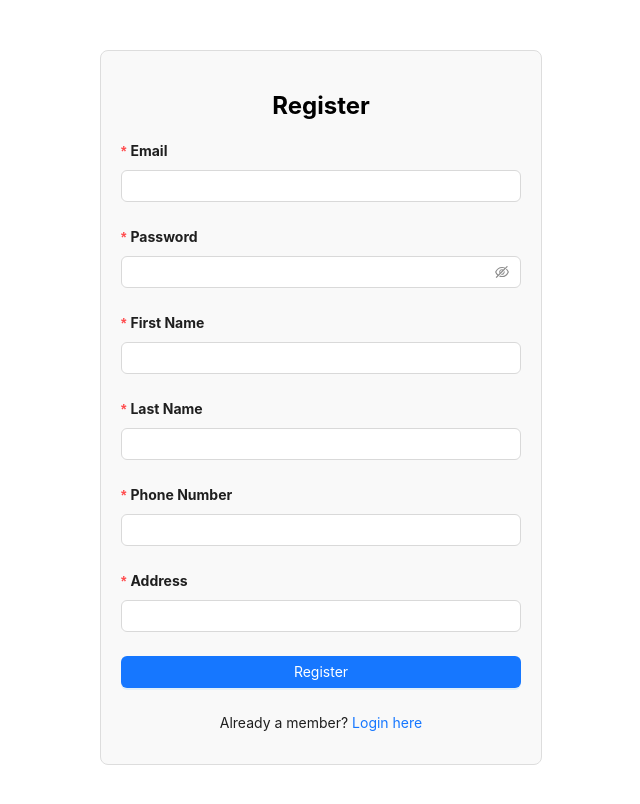
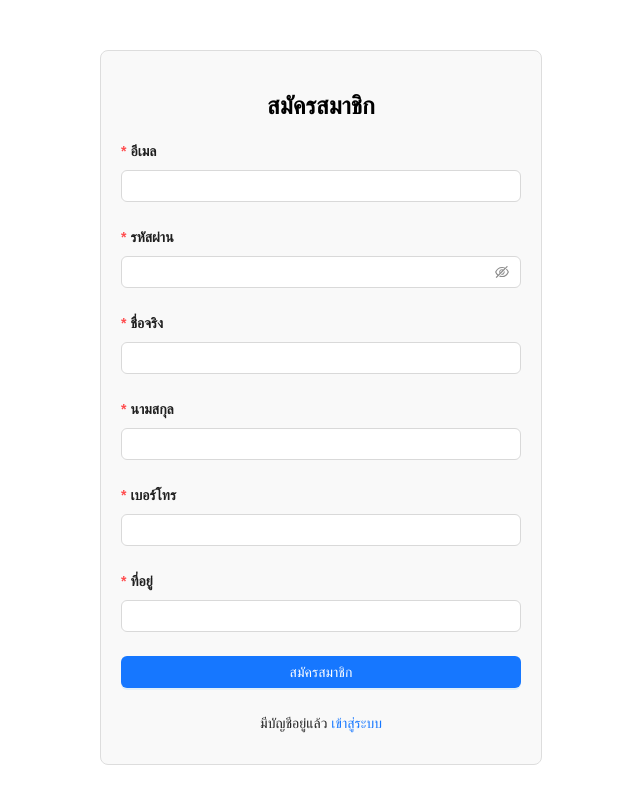
Before and after one commit to kobekung/front-swap, a React (Create React App) app: page /register in a window 1280 px wide. Shown: the top 804 px of the page, without its empty margins (319-959 px from the left). Built offline with nearby package versions, Linux system fonts and the light colour scheme.

Commit message:
thai words

```diff
--- a/src/components/FollowersSection.jsx
+++ b/src/components/FollowersSection.jsx
@@ -4,7 +4,7 @@ import '../css/FollowersSection.css';
 const FollowersSection = ({ followers, handleProfileClick }) => {
   return (
     <div className="followers-section">
-      <h2>Followers</h2>
+      <h2>ผู้ติดตาม</h2>
       <ul className="followers-list">
         {followers.map((follower) => (
           <li key={follower.id} className="follower-item" onClick={() => handleProfileClick(follower.id)}>
--- a/src/components/Header.jsx
+++ b/src/components/Header.jsx
@@ -9,7 +9,7 @@ const Header = ({ searchProduct, handleSearchChange, handleCategoryChange, categ
     <header className="header">
       <img
         className="logo"
-        src="https://cdn.gencraft.com/prod/user/40a3fc59-033c-422d-8852-277e603ed706/b7156f5d-fcd8-43e1-b972-fd2516e84059/image/image1_0.jpg?Expires=1726712452&Signature=Fk0FmdQh~4F6EEj5vfKe-2vsbtWzY7VodX10-NAzWoid~AhqakMOZl3STkz32q9TZgCcNcAo8ClEKKkumMND~raQQOjD7ecftC0olWIdtwzwouNxwX~ChHo49J6uopL7RUdv19hzoIoY8CHUDdv1fwOqPEGmQjjS1JdKOPZmF5WFNTcDoqqFDUFMQGgBAMq2gAWEvlxRF6yYaQPSBZkdNotbOiYE1DIRwqKAq3bMMEpuEdbgmTophvJeuHlPwzROyiENRIg2cJmpfRFlSQP~CtwHJYfr7J-Wl67pLcocEKT02qVDrAagaXzEl2mtHROKAaQ7sK-rFisXoWmDXd~~sw__&Key-Pair-Id=K3RDDB1TZ8BHT8"
+        src="https://images.scalebranding.com/stylish-cool-wolf-logo-b993bf0f-1bea-4f1f-8687-aa1a2f24c204.jpg"
         alt="Switch Swap"
       />
       <input
--- a/src/components/ProductForm.jsx
+++ b/src/components/ProductForm.jsx
@@ -66,6 +66,7 @@ const ProductForm = ({ userId, onClose }) => {
             message.error('Failed to create product.');
         } finally {
             setLoading(false);
+            window.location.reload();
         }
     };
 
--- a/src/components/ProductsSection.jsx
+++ b/src/components/ProductsSection.jsx
@@ -74,12 +74,15 @@ const ProductsSection = ({
             hoverable
             style={{ margin: '16px 0' }}
             cover={
+              <div>
                 <img
                   src={product.image || '/default-product.png'}
                   alt={product.name}
                   onClick={() => handleProductClick(product.id)}
                   style={{ cursor: 'pointer', width: '300px', height: '300px', objectFit: 'cover', display: 'block', margin: '0 auto' }}
                 />
+                <div style={{ textAlign: 'center', fontSize: '16px', fontWeight: 'bold', marginTop: '5px' }}>{product.name}</div>
+              </div>
             }
             actions={[
               <Button
@@ -125,7 +128,7 @@ const ProductsSection = ({
                   style={{ cursor: 'pointer' }}
                 />
               }
-              title={product.name}
+              title={product.user.nickname}
               description={
                 <>
                   <div>{new Date(product.createdAt).toLocaleString()}</div>
--- a/src/components/ProfileEditForm.jsx
+++ b/src/components/ProfileEditForm.jsx
@@ -134,12 +134,12 @@ const ProfileEditForm = ({ editForm, handleChange, handleSave, handleEditToggle
       <Row gutter={16}>
         <Col span={12}>
           <Button type="primary" block onClick={handleSave}>
-            Save
+            บันทึก
           </Button>
         </Col>
         <Col span={12}>
           <Button type="default" block onClick={handleEditToggle}>
-            Cancel
+            ยกเลิก
           </Button>
         </Col>
       </Row>
--- a/src/pages/Login.jsx
+++ b/src/pages/Login.jsx
@@ -42,7 +42,7 @@ const Login = () => {
       {error && <Alert message={error} type="error" />}
 
       <Form
-        name="login"
+        name="เข้าสู่ระบบ"
         className="login-form"
         onFinish={handleSubmit}
         initialValues={formData}
@@ -50,7 +50,7 @@ const Login = () => {
         autoComplete="off"
       >
         <Form.Item
-          label="Email"
+          label="อีเมล"
           name="email"
           rules={[{ required: true, message: 'Please enter your email!' }]}
         >
@@ -59,13 +59,13 @@ const Login = () => {
             name="email"
             value={formData.email}
             onChange={handleChange}
-            placeholder="Enter your email"
+            placeholder="ใส่อีเมล"
             aria-label="Email"
           />
         </Form.Item>
 
         <Form.Item
-          label="Password"
+          label="รหัสผ่าน"
           name="password"
           rules={[{ required: true, message: 'Please enter your password!' }]}
         >
@@ -73,24 +73,24 @@ const Login = () => {
             name="password"
             value={formData.password}
             onChange={handleChange}
-            placeholder="Enter your password"
+            placeholder="ใส่รหัสผ่าน"
             aria-label="Password"
           />
         </Form.Item>
 
         <Form.Item>
-          <Checkbox defaultChecked>Remember me</Checkbox>
-          <a href="#!" className="forgot-password-link">Forgot password?</a>
+          <Checkbox defaultChecked>จดจำรหัสผ่าน</Checkbox>
+          <a href="#!" className="forgot-password-link">ลืมรหัสผ่าน?</a>
         </Form.Item>
 
         <Form.Item>
           <Button type="primary" htmlType="submit" block>
-            Sign in
+            เข้าสู่ระบบ
           </Button>
         </Form.Item>
 
         <div className="register-link">
-          Not a member? <a href="/register" className="register-link-anchor">Register here</a>
+          ไม่มีบัญชี? <a href="/register" className="register-link-anchor">สมัครสมาชิก</a>
         </div>
       </Form>
     </div>
--- a/src/pages/Register.jsx
+++ b/src/pages/Register.jsx
@@ -43,7 +43,7 @@ const Register = () => {
 
   return (
     <div className="register-container">
-      <h2>Register</h2>
+      <h2>สมัครสมาชิก</h2>
       <Form
         onFinish={handleSubmit}
         initialValues={formData}
@@ -51,7 +51,7 @@ const Register = () => {
         autoComplete="off"
       >
         <Form.Item
-          label="Email"
+          label="อีเมล"
           name="email"
           rules={[{ required: true, message: 'Please enter your email!' }]}
         >
@@ -65,7 +65,7 @@ const Register = () => {
         </Form.Item>
 
         <Form.Item
-          label="Password"
+          label="รหัสผ่าน"
           name="passwordHash"
           rules={[{ required: true, message: 'Please enter your password!' }]}
         >
@@ -78,7 +78,7 @@ const Register = () => {
         </Form.Item>
 
         <Form.Item
-          label="First Name"
+          label="ชื่อจริง"
           name="firstName"
           rules={[{ required: true, message: 'Please enter your first name!' }]}
         >
@@ -91,7 +91,7 @@ const Register = () => {
         </Form.Item>
 
         <Form.Item
-          label="Last Name"
+          label="นามสกุล"
           name="lastName"
           rules={[{ required: true, message: 'Please enter your last name!' }]}
         >
@@ -104,7 +104,7 @@ const Register = () => {
         </Form.Item>
 
         <Form.Item
-          label="Phone Number"
+          label="เบอร์โทร"
           name="phoneNumber"
           rules={[{ required: true, message: 'Please enter your phone number!' }]}
         >
@@ -118,7 +118,7 @@ const Register = () => {
         </Form.Item>
 
         <Form.Item
-          label="Address"
+          label="ที่อยู่"
           name="address"
           rules={[{ required: true, message: 'Please enter your address!' }]}
         >
@@ -135,14 +135,14 @@ const Register = () => {
 
         <Form.Item>
           <Button type="primary" htmlType="submit" block>
-            Register
+            สมัครสมาชิก
           </Button>
         </Form.Item>
 
         <div className="login-link">
-          Already a member?{" "}
+          มีบัญชีอยู่แล้ว{" "}
           <a href="/" className="register-link-anchor">
-            Login here
+            เข้าสู่ระบบ
           </a>
         </div>
       </Form>
--- a/src/pages/productDetail.jsx
+++ b/src/pages/productDetail.jsx
@@ -87,15 +87,18 @@ const ProductDetail = () => {
         <div className="product-detail-info">
           <p><span>รายละเอียดสินค้า:</span> {product?.description}</p>
           <p><span>ราคาประเมิน:</span> {product?.price}</p>
-          <p><span>สถานะสินค้า:</span> {product?.status}</p>
+          <p>
+            <span>สถานะสินค้า : </span>
+            {product?.status === 'available' ? 'พร้อมแลก' : 'แลกแล้ว'}
+          </p>
           <p><span>โพสต์สินค้าโดย:</span> {user ? `${user.firstName} ${user.lastName}` : 'Unknown'}</p>
         </div>
 
-        <div className="product-detail-actions">
+        {/* <div className="product-detail-actions">
           <Button type="primary" onClick={() => handleExchangeClick(product)}>
             เสนอแลก
           </Button>
-        </div>
+        </div> */}
 
         {/* Comments Section */}
         <div className="comments-section">
```
Also changed, not shown: src/components/OfferDetails.jsx (+4 -4 lines), src/components/OfferForm.jsx (+8 -8 lines). Lines whose indentation alone changed are shown as unchanged.
